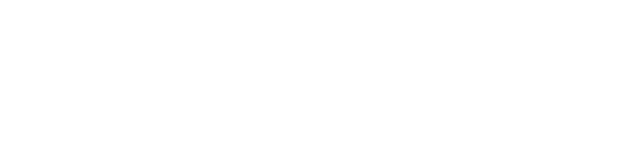
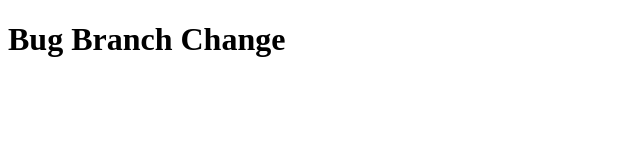
Before and after one commit to Thillaiyambalam/git, a plain HTML site: page GIT/index.html in a window 1280 px wide. Shown: the whole page, without its empty margins (0-640 px from the left). Drawn offline with Linux system fonts and the light colour scheme.

Commit message:
git printing

```diff
--- a/GIT/index.html
+++ b/GIT/index.html
@@ -4,6 +4,7 @@
     <meta charset="UTF-8">
     <meta name="viewport" content="width=device-width, initial-scale=1.0">
     <title>Git project</title>
+    <h1>Bug Branch Change</h1>
 </head>
 <body>
 
```
Also changed, not shown: 1 other file.
